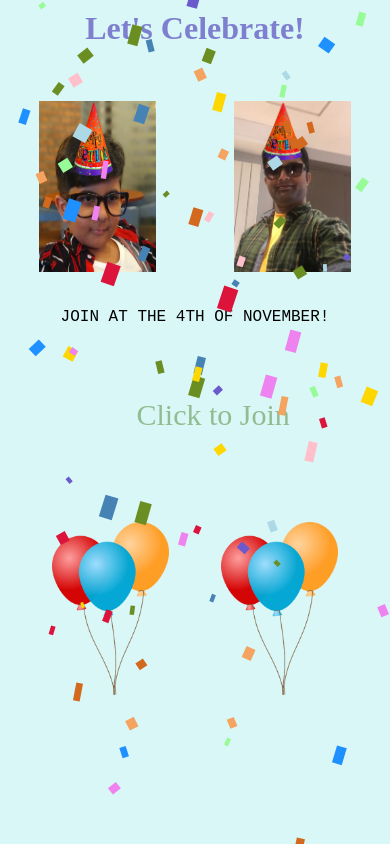
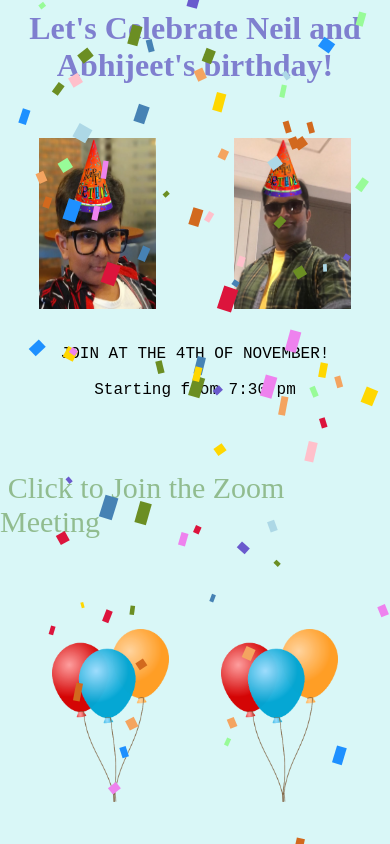
Before and after one commit to hackorum/bday, a plain HTML site: page index.html in a window 390 px wide. Drawn offline with Linux system fonts and the light colour scheme.

Commit message:
changed some positions

```diff
--- a/index.html
+++ b/index.html
@@ -10,7 +10,7 @@
     <link rel="stylesheet" href="https://cdnjs.cloudflare.com/ajax/libs/font-awesome/4.7.0/css/font-awesome.min.css" />
   </head>
   <body>
-    <h1>Let's Celebrate!</h1>
+    <h1>Let's Celebrate Neil and Abhijeet's birthday!</h1>
     <br>
     <br>
     <br>
@@ -22,10 +22,12 @@
     <br>
     <p>JOIN AT THE 4TH OF NOVEMBER!</p>
     <br>
+    <p>Starting from 7:30 pm</p>
     <br>
     <br>
     <br>
-    <a href="https://us04web.zoom.us/j/6684014061?pwd=eW1MTDgrVDZTNG1uU3d6MnBJY0hKdz09">Click to Join</a>
+    <br>
+    <a href="https://us04web.zoom.us/j/6684014061?pwd=eW1MTDgrVDZTNG1uU3d6MnBJY0hKdz09">Click to Join the Zoom Meeting</a>
     <br>
     <br>
     <br>
--- a/style.css
+++ b/style.css
@@ -46,8 +46,14 @@ img.two {
 }
 
 a {
-  padding-left: 35%;
+  padding-left: 33%;
   text-decoration: none;
   font-size: 30px;
   color: rgb(145, 188, 143);
 }
+
+@media only screen and (max-width: 585px) {
+  a {
+    padding-left: 2%;
+  }
+}
```
